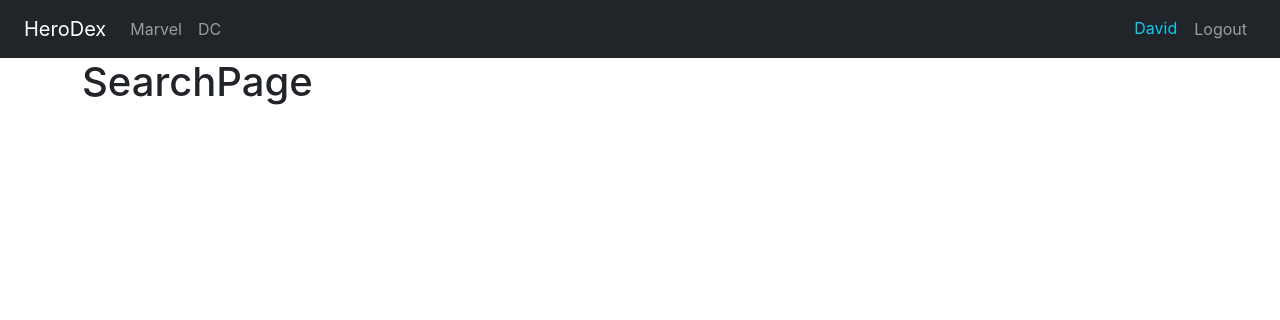
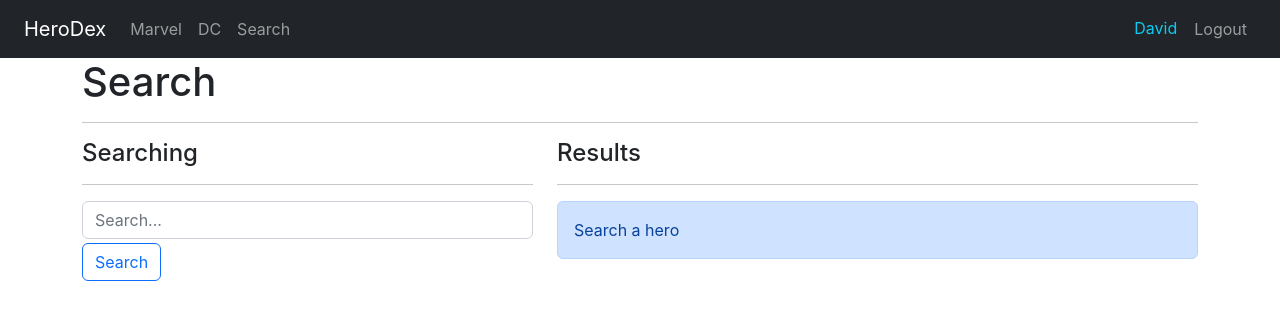
Before and after one commit to davidcnvs/heroes-spa, a React (Vite) app: page /search in a window 1280 px wide. Shown: the top 320 px of the page. Built offline with nearby package versions, Linux system fonts and the light colour scheme.

Commit message:
search done

```diff
--- a/index.html
+++ b/index.html
@@ -4,7 +4,7 @@
     <meta charset="UTF-8" />
     <link rel="icon" type="image/svg+xml" href="/src/favicon.svg" />
     <meta name="viewport" content="width=device-width, initial-scale=1.0" />
-    <title>Vite App</title>
+    <title>HeroDex</title>
 
     <!-- CSS only -->
     <link href="https://cdn.jsdelivr.net/npm/bootstrap@5.2.0-beta1/dist/css/bootstrap.min.css" rel="stylesheet" integrity="sha384-0evHe/X+R7YkIZDRvuzKMRqM+OrBnVFBL6DOitfPri4tjfHxaWutUpFmBp4vmVor" crossorigin="anonymous">
--- a/package.json
+++ b/package.json
@@ -8,6 +8,7 @@
     "preview": "vite preview"
   },
   "dependencies": {
+    "query-string": "^7.1.1",
     "react": "^18.0.0",
     "react-dom": "^18.0.0",
     "react-router-dom": "6"
--- a/src/heroes/components/HeroCard.jsx
+++ b/src/heroes/components/HeroCard.jsx
@@ -29,7 +29,7 @@
                             <small className="text-muted">{first_appearance}</small>
                         </p>
                         <Link to={`/hero/${id}`}>
-                            Más...
+                            More...
                         </Link>
                     </div>
                 </div>
--- /dev/null
+++ b/src/heroes/helpers/getHeroesByName.js
@@ -0,0 +1,13 @@
+import { heroes } from "../data/heroes";
+
+
+export const getHeroesByName = (name = '') => {
+    name = name.toLocaleLowerCase().trim();
+    if (name.length === 0) {
+        return [];
+    }
+
+    return heroes.filter(
+        hero => hero.superhero.toLocaleLowerCase().includes(name)
+    );
+}
--- a/src/heroes/helpers/index.js
+++ b/src/heroes/helpers/index.js
@@ -1,2 +1,3 @@
+export * from './getHeroById';
+export * from './getHeroesByName';
 export * from './getHeroesByPublisher';
-export * from './getHeroById';
--- a/src/heroes/pages/SearchPage.jsx
+++ b/src/heroes/pages/SearchPage.jsx
@@ -1,8 +1,68 @@
+import { useLocation, useNavigate } from "react-router-dom";
+import { useForm } from "../../hooks/useForm";
+import { HeroCard } from "../components"
+import queryString from 'query-string';
+import { getHeroesByName } from "../helpers";
 
 export const SearchPage = () => {
+
+  const navigate = useNavigate();
+  const location = useLocation();
+
+  const {q = ''} = queryString.parse(location.search);
+  const heroes = getHeroesByName(q);
+
+  const {searchText, onInputChange} = useForm({
+    searchText: q
+  });
+
+  const onSearchSubmit = (e) => {
+    e.preventDefault();
+    navigate(`?q=${searchText}`);
+  }
+
     return (
       <>
-          <h1>SearchPage</h1>
+          <h1>Search</h1>
+          <hr />
+        <div className="row">
+          <div className="col-5">
+            <h4>Searching</h4>
+            <hr />
+            <form onSubmit={onSearchSubmit}>
+              <input
+              type="text"
+              name="searchText"
+              id="searchText"
+              placeholder="Search..."
+              className="form-control" autoComplete="off"
+              value={searchText}
+              onChange={onInputChange} />
+              <button className="btn btn-outline-primary mt-1">Search</button>
+            </form>
+          </div>
+          <div className="col-7">
+            <h4>Results</h4>
+            <hr />
+            {
+              (q === '') ?
+              <div className="alert alert-primary">
+                Search a hero
+              </div>
+              : (heroes.length === 0) &&
+              <div className="alert alert-danger">
+                There is no results for <b>{q}</b>
+              </div>
+            }
+
+            {
+              heroes.map(hero => (
+                <HeroCard key={hero.id} {...hero} />
+              ))
+            }
+
+          </div>
+        </div>
       </>
     )
   }
--- /dev/null
+++ b/src/hooks/useForm.js
@@ -0,0 +1,25 @@
+import { useState } from 'react';
+
+export const useForm = ( initialForm = {} ) => {
+
+    const [ formState, setFormState ] = useState( initialForm );
+
+    const onInputChange = ({ target }) => {
+        const { name, value } = target;
+        setFormState({
+            ...formState,
+            [ name ]: value
+        });
+    }
+
+    const onResetForm = () => {
+        setFormState( initialForm );
+    }
+
+    return {
+        ...formState,
+        formState,
+        onInputChange,
+        onResetForm,
+    }
+}
--- a/src/ui/components/Navbar.jsx
+++ b/src/ui/components/Navbar.jsx
@@ -26,7 +26,7 @@
 
                     <NavLink
                         className={isActive =>
-                            "nava-item nav-link" + (!isActive ? " unselected" : "")
+                            "nav-item nav-link" + (!isActive ? " unselected" : "")
                           }
                         to="/marvel"
                     >
@@ -35,11 +35,20 @@
 
                     <NavLink
                         className={isActive =>
-                            "nava-item nav-link" + (!isActive ? " unselected" : "")
+                            "nav-item nav-link" + (!isActive ? " unselected" : "")
                           }
                         to="/dc"
                     >
                         DC
+                    </NavLink>
+
+                    <NavLink
+                        className={isActive =>
+                            "nav-item nav-link" + (!isActive ? " unselected" : "")
+                          }
+                        to="/search"
+                    >
+                        Search
                     </NavLink>
                 </div>
             </div>
```
Also changed, not shown: 1 other file (tests, documents, lock files or other folders).
